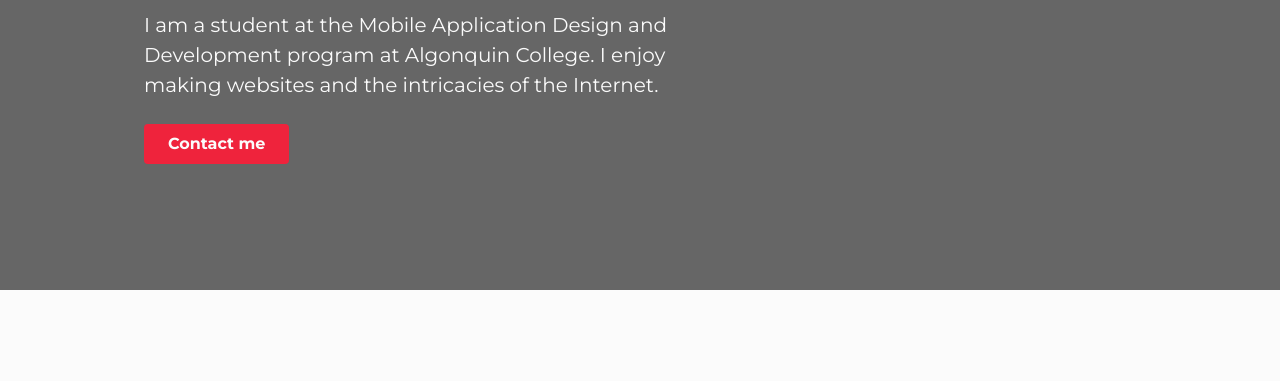
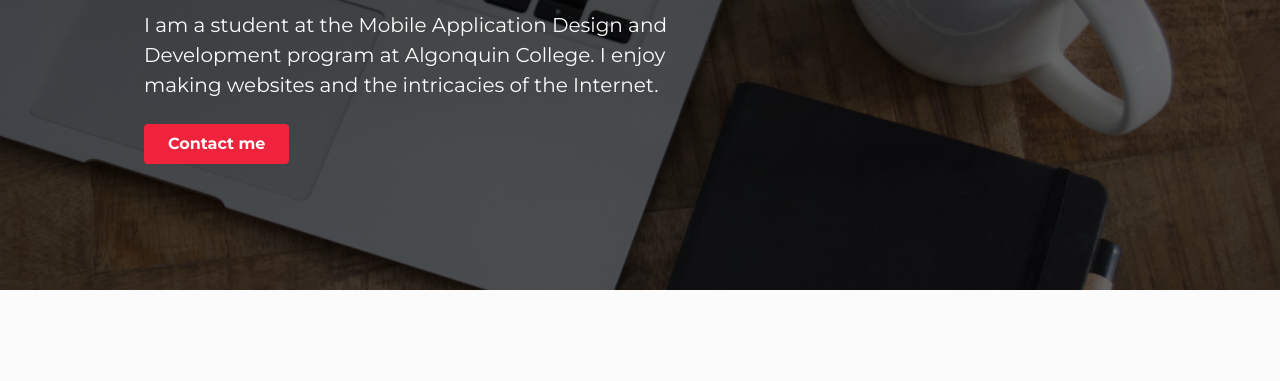
Before and after one commit to saav0004/02-portfolio-website, a plain HTML site: page index.html in a window 1280 px wide. Shown: the part 286-667 px from the top of the page. Drawn offline with nearby package versions, Linux system fonts and the light colour scheme; files that its build step writes are made by us from their sources; the site is published under a folder, as on GitHub Pages, so addresses that start at the root find nothing.

Commit message:
try to fix images again and again

```diff
--- a/sass/patterns/_banner.scss
+++ b/sass/patterns/_banner.scss
@@ -1,6 +1,6 @@
 .banner {
   background-image: linear-gradient(to bottom, #0009, #0009),
-    url("/images/test-picture-coffee-mac.jpg");
+    url("../images/test-picture-coffee-mac.jpg");
   background-position: center;
   background-size: cover;
 }
```
